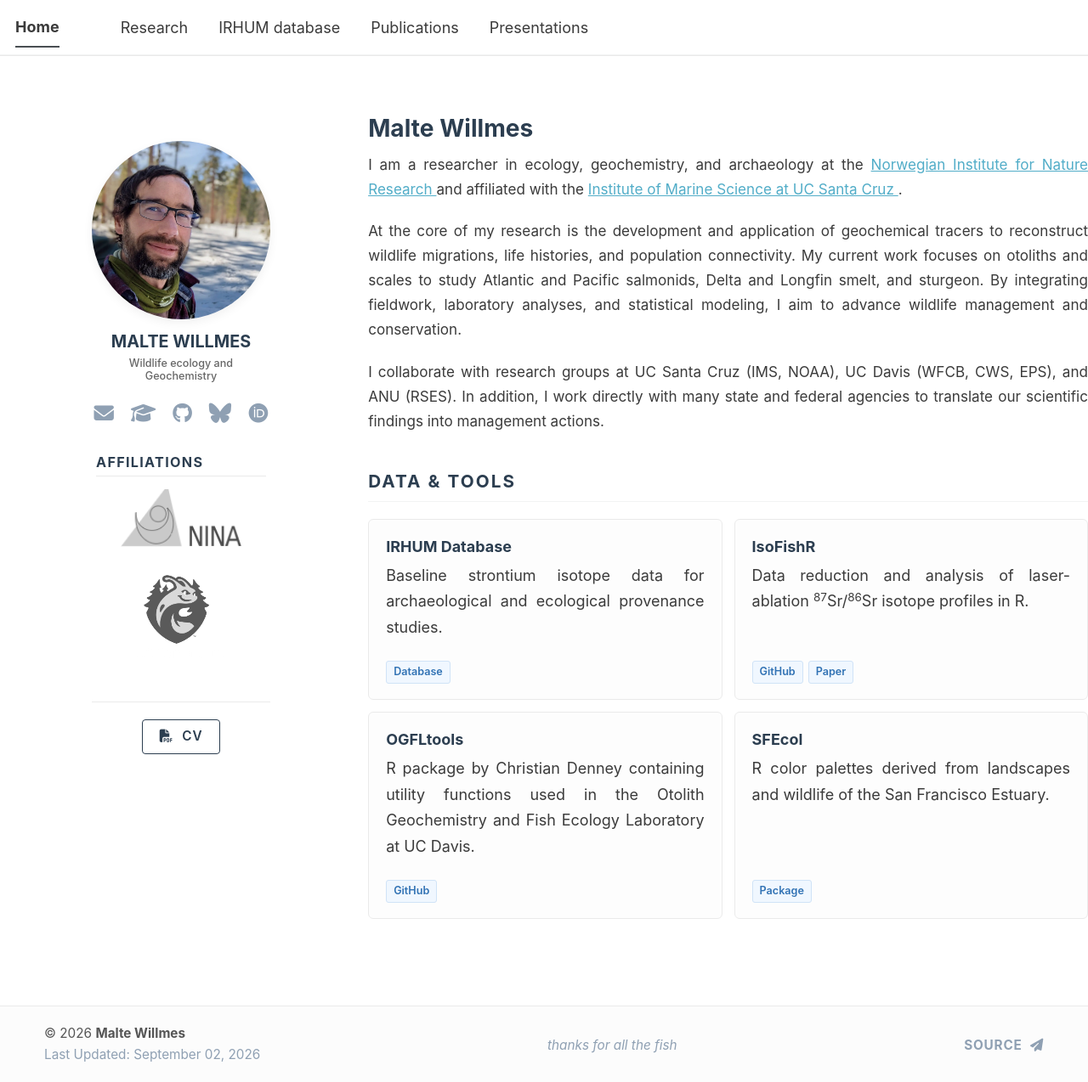
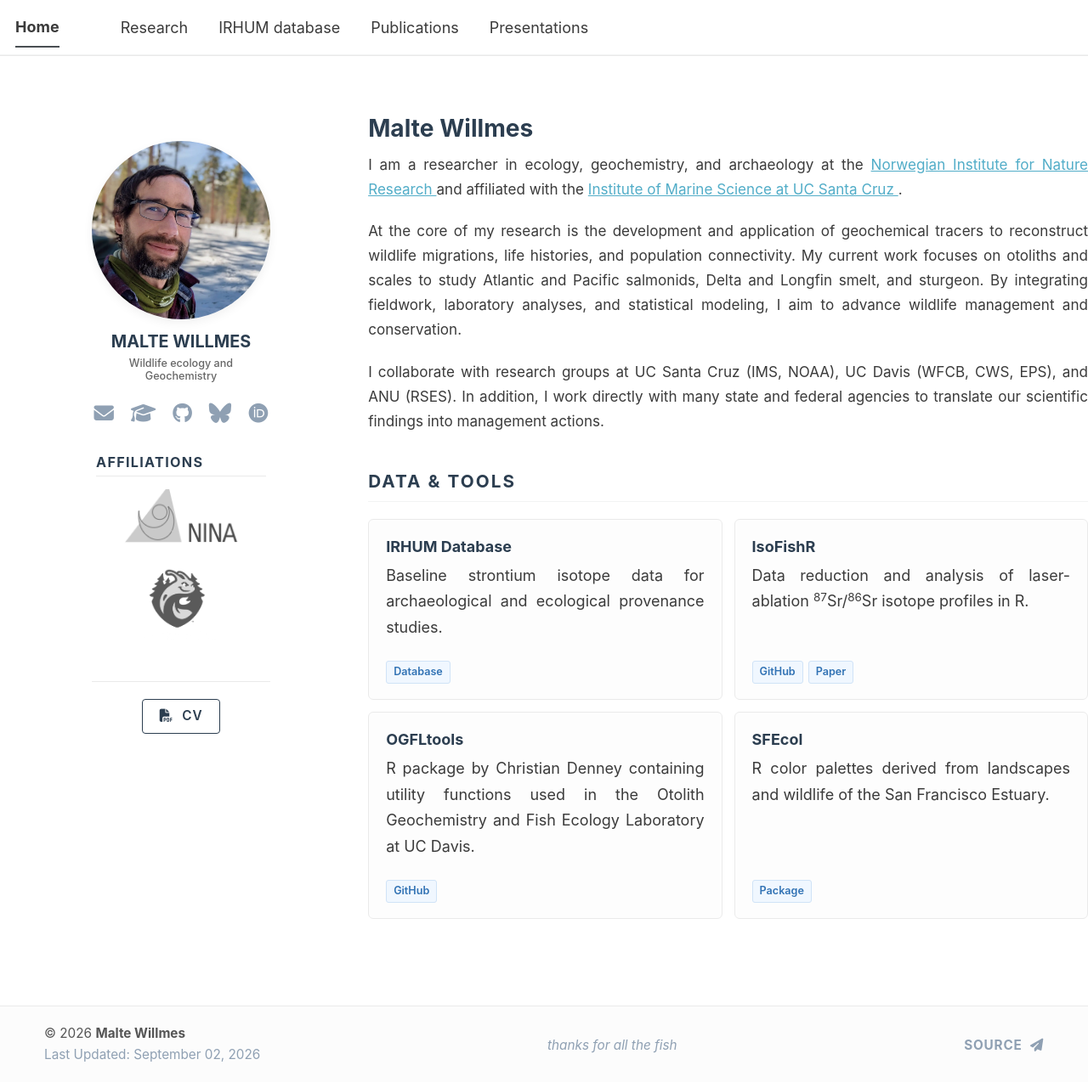
Before and after one commit to MalteWillmes/maltewillmes.github.io, a Jekyll site: the page built from _pages/about.md, in a window 1280 px wide and 1274 px high. Shown: the whole window at 85% size. Built offline with Jekyll 4.4.1, drawn with Linux system fonts in a browser that asks for light colours; a script bundle is joined from its source files by our own code; library files that are not in the unit come from our copies.

Commit message:
Update author-profile.html

```diff
--- a/_includes/author-profile.html
+++ b/_includes/author-profile.html
@@ -205,8 +205,8 @@
            class="affil-logo hover-lift"
            alt="Norwegian Institute for Nature Research"
            style="
-             width: 180px;
-             max-width: 75%;
+             width: 140px;
+             max-width: 90%;
              height: auto;
            ">
     </a>
@@ -224,8 +224,8 @@
            class="affil-logo hover-lift"
            alt="University of California, Santa Cruz"
            style="
-             width: 150px;
-             max-width: 65%;
+             width: 110px;
+             max-width: 80%;
              height: auto;
            ">
     </a>
```
